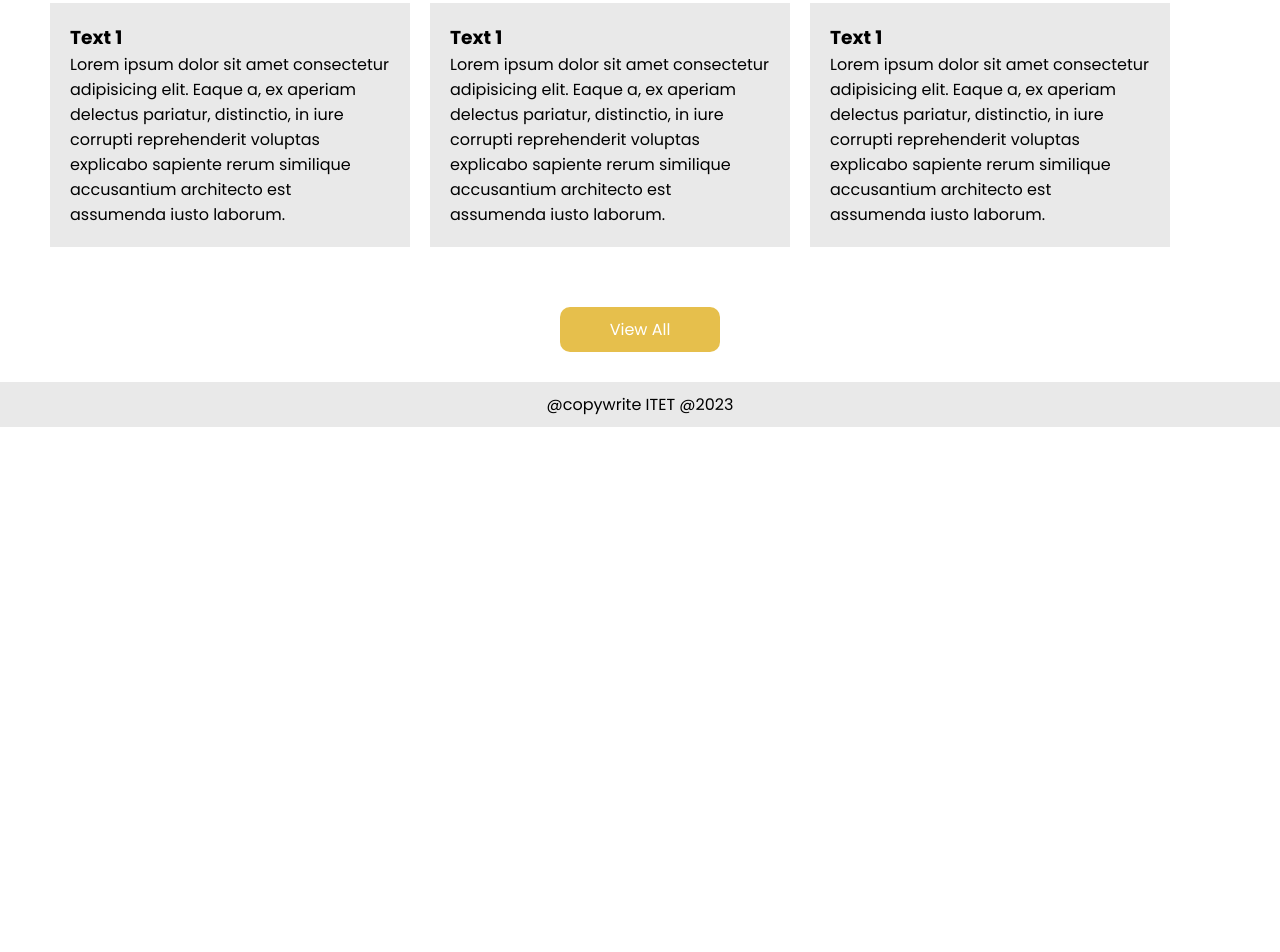
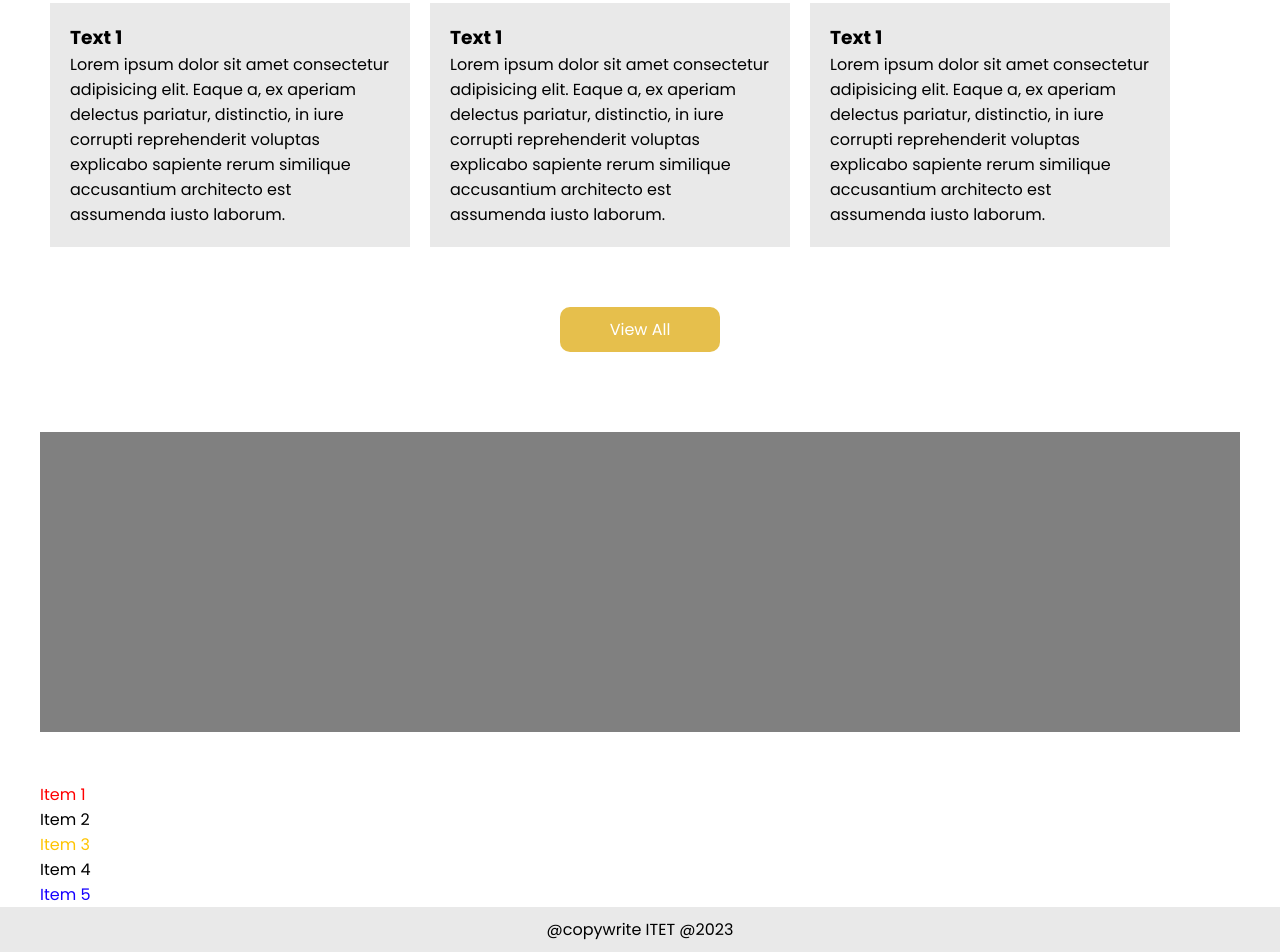
Before and after one commit to jaganjavid/Love-You-Guys, a plain HTML site: page css-website/index.html in a window 1280 px wide. Shown: the part 732-1684 px from the top of the page. Before the commit the page ends 1159 px from the top, so only its background shows below. Drawn offline with Linux system fonts and the light colour scheme.

Commit message:
upto event

```diff
--- a/css-website/index.html
+++ b/css-website/index.html
@@ -56,6 +56,26 @@
            </div>
         </div>
     </section>
+
+    <section class="position">
+        <div class="container">
+            <div class="parent-box">
+               <div class="child-box"></div>
+            </div>
+        </div>
+    </section>
+
+    <section class="pc">
+        <div class="container">
+            <ul>
+                <li>Item 1</li>
+                <li>Item 2</li>
+                <li>Item 3</li>
+                <li>Item 4</li>
+                <li>Item 5</li>
+            </ul>
+        </div>
+    </section>
     <footer>
         <p>@copywrite ITET @2023</p>
     </footer>
--- a/css-website/style.css
+++ b/css-website/style.css
@@ -97,8 +97,37 @@ nav ul li a{
     margin-top: 50px;
 }
 
+.position{
+    padding: 50px 0px;
+}
+
+.parent-box{
+    width: 100%;
+    height: 300px;
+    background-color: grey;
+    position: relative;
+}
+
+.child-box{
+    width: 100px;
+    height: 100px;
+    background-color: blue;
+    position: fixed;
+    top: 20px;
+    left: 20px;
+ }
 footer{
     background-color: #e9e9e9;
     padding: 10px 0px;
     text-align: center;
 }
+
+.pc ul li:first-child{
+    color: red;
+}
+.pc ul li:last-child{
+    color: rgb(21, 0, 255);
+}
+.pc ul li:nth-child(3){
+    color: rgb(255, 196, 2);
+}
```
